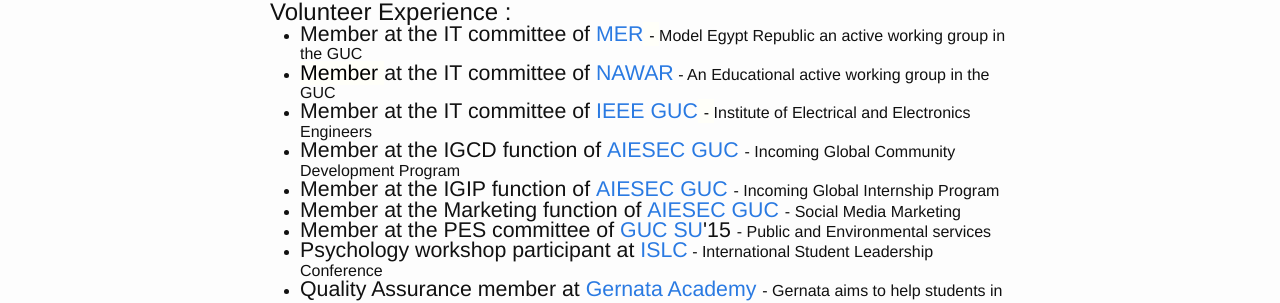
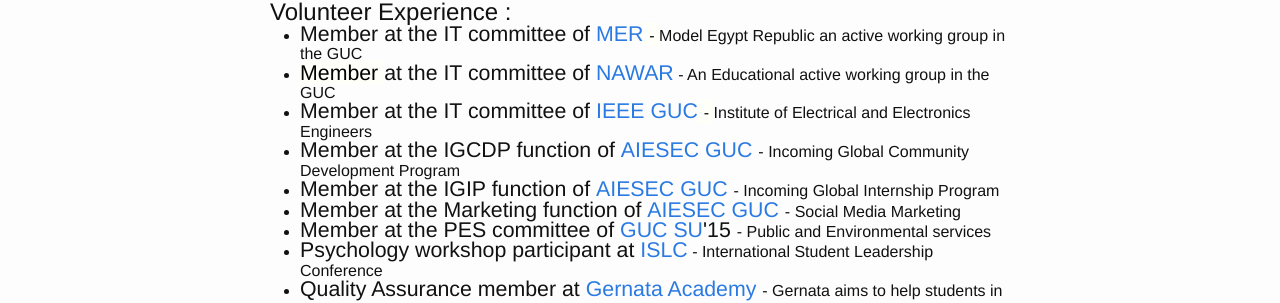
Before and after one commit to salman19/portfolio, a Jekyll site: the page built from resume.md, in a window 1280 px wide. Shown: the part 1432-1735 px from the top of the page. Built offline with Jekyll 4.4.1, drawn with Linux system fonts in a browser that asks for light colours; some web fonts are replaced.

Commit message:
adding P to AIESEC GUC IGCDP

```diff
--- a/resume.md
+++ b/resume.md
@@ -133,7 +133,7 @@
     <li style="margin-bottom: 0in; line-height: 18.3999996185303px;"><font style="font-size: 16pt;">Member at the IT committee of&nbsp;<a href="https://www.facebook.com/MERGUCian">MER</a></font><font color="#000000"><font style="font-size: 16pt;"><span style="background: rgb(255, 255, 249);">&nbsp;<span style="font-size: 16px;">-&nbsp;</span></span></font></font><span style="font-size: 16px;">Model Egypt Republic an active working group in the GUC</span></li>
     <li style="margin-bottom: 0in; line-height: 18.3999996185303px;"><font color="#000000"><font style="font-size: 16pt;"><span style="background: rgb(255, 255, 249);">Member&nbsp;</span></font></font><font style="font-size: 16pt;">at the IT committee of&nbsp;<a href="https://www.facebook.com/Project.Nawwar">NAWAR</a></font>&nbsp;<span style="font-size: 16px;">- An Educational active working group in the GUC</span></li>
     <li style="margin-bottom: 0in; line-height: 18.3999996185303px;"><font style="font-size: 16pt;">Member at the IT committee of&nbsp;<a href="https://www.facebook.com/IEEE.GUC.SB">IEEE GUC</a></font><font color="#000000"><font style="font-size: 16pt;"><span style="background: rgb(255, 255, 249);">&nbsp;<span style="font-size: 16px;">-&nbsp;</span></span></font></font><span style="font-size: 16px;">Institute of Electrical and Electronics Engineers</span></li>
-    <li style="margin-bottom: 0in; line-height: 18.3999996185303px;"><font style="font-size: 16pt;">Member at the IGCD function of&nbsp;<a href="https://www.facebook.com/AIESECGUC?fref=ts">AIESEC GUC</a>&nbsp;<span style="font-size: 16px;">-&nbsp;</span></font><span style="font-size: 16px;">Incoming Global Community Development Program</span></li>
+    <li style="margin-bottom: 0in; line-height: 18.3999996185303px;"><font style="font-size: 16pt;">Member at the IGCDP function of&nbsp;<a href="https://www.facebook.com/AIESECGUC?fref=ts">AIESEC GUC</a>&nbsp;<span style="font-size: 16px;">-&nbsp;</span></font><span style="font-size: 16px;">Incoming Global Community Development Program</span></li>
     <li style="margin-bottom: 0in; line-height: 18.3999996185303px;"><font style="font-size: 16pt;">Member at the IGIP function of&nbsp;</font><a href="http://www.aiesecguc.com/"><font style="font-size: 16pt;">AIESEC GUC</font></a><font style="font-size: 16pt;">&nbsp;<span style="font-size: 16px;">-&nbsp;</span></font><span style="font-size: 16px;">Incoming Global Internship Program</span></li>
     <li style="margin-bottom: 0in; line-height: 18.3999996185303px;"><font style="font-size: 16pt;">Member at the Marketing function of&nbsp;</font><a href="http://www.aiesecguc.com/"><font style="font-size: 16pt;">AIESEC GUC</font></a><font style="font-size: 16pt;">&nbsp;<span style="font-size: 16px;">-&nbsp;</span></font><span style="font-size: 16px;">Social Media Marketing</span></li>
     <li style="margin-bottom: 0in; line-height: 18.3999996185303px;"><font style="font-size: 16pt;">Member at the PES committee of&nbsp;</font><font style="font-size: 16pt;"><a href="https://www.facebook.com/gucsu">GUC SU</a>'15</font><font style="font-size: 16pt;">&nbsp;<span style="font-size: 16px;">-&nbsp;</span></font><span style="font-size: 16px;">Public and Environmental services</span></li>
```
